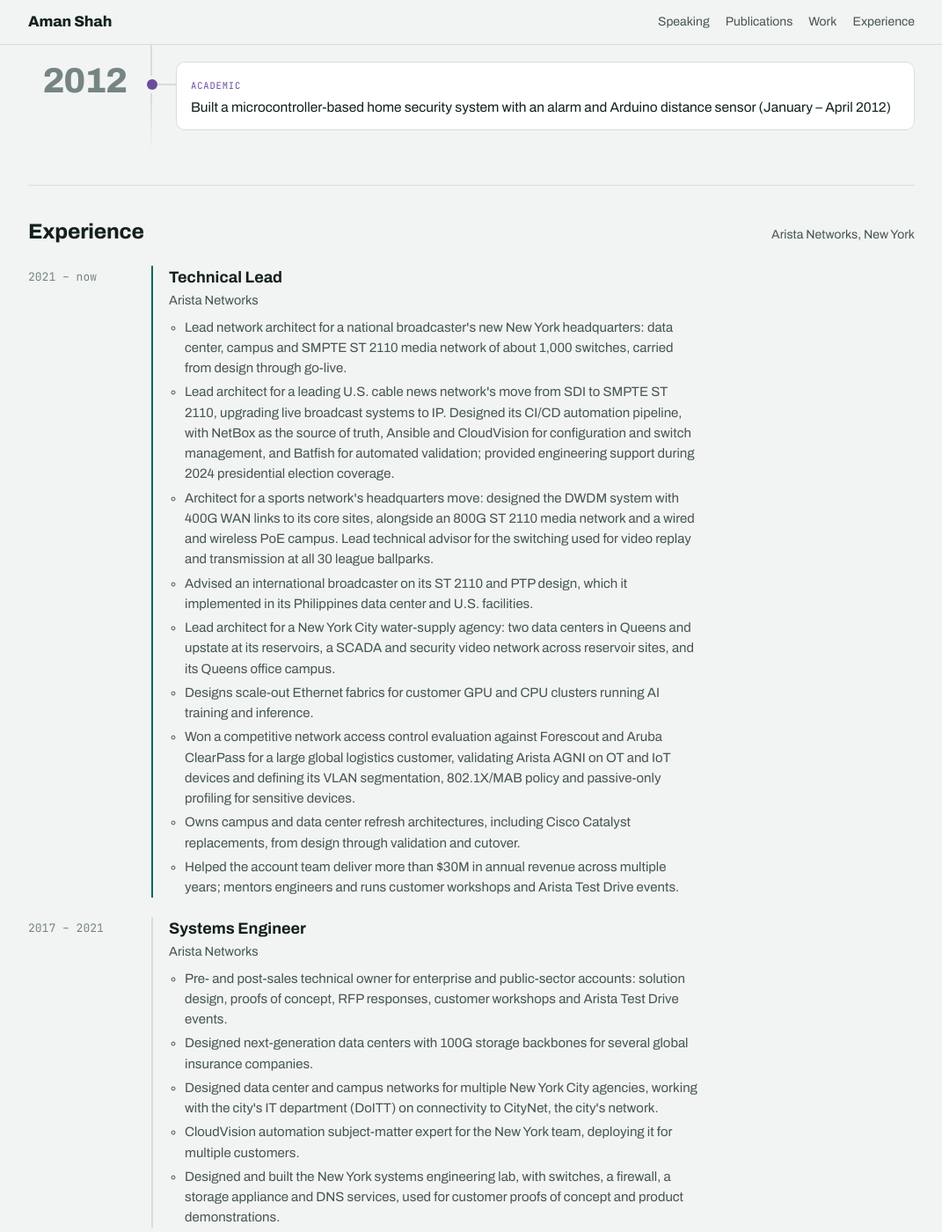
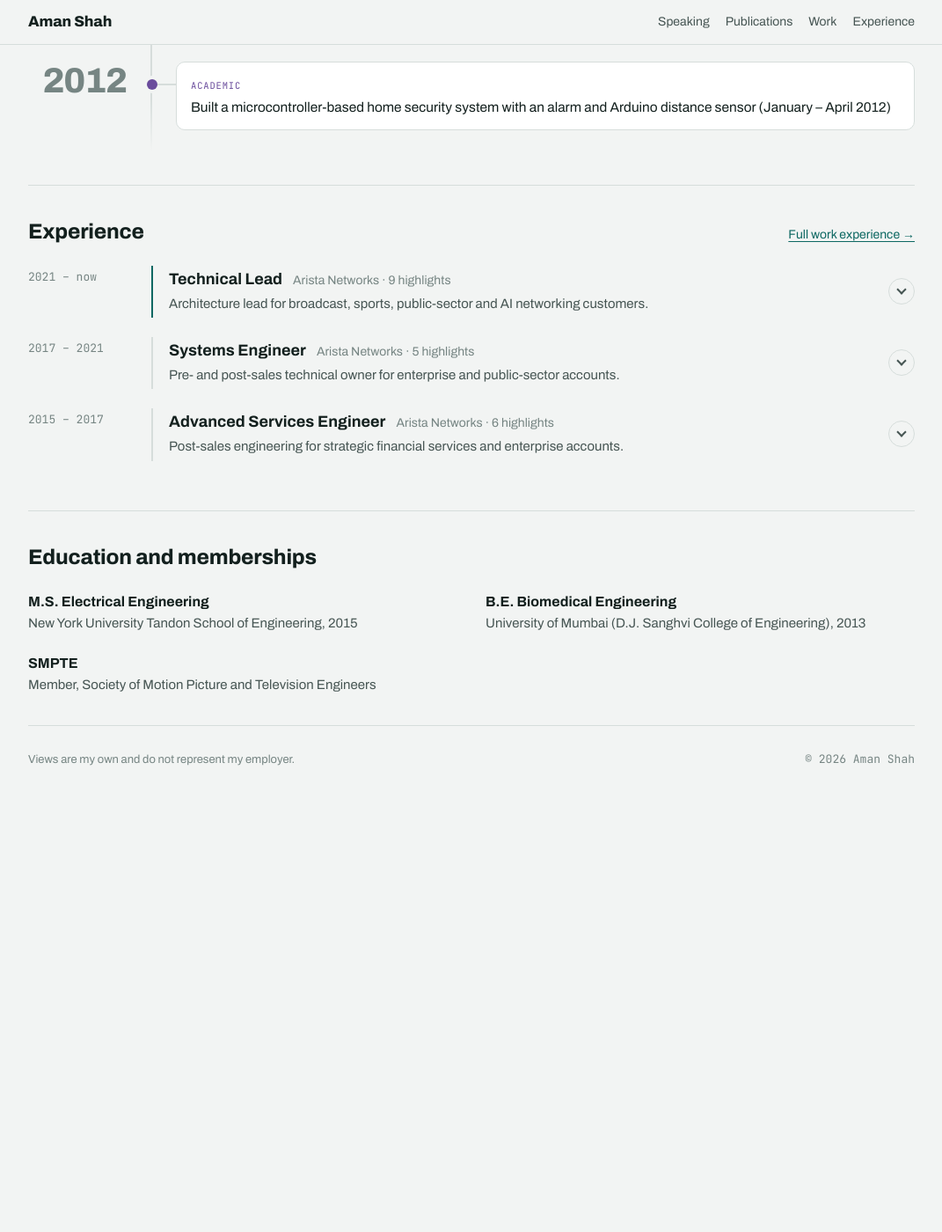
Before and after one commit to Amanshah91/amanshah91.github.io, a Jekyll site: the page built from index.html, in a window 1280 px wide and 1400 px high, scrolled down 4282 px. Shown: the whole window at 88% size, without its empty margins (104-1175 px from the left). Built offline with Jekyll 4.4.1, drawn with Linux system fonts in a browser that asks for light colours; after the commit the page ends 5203 px from its top, so only the background shows below that; some of the changed text lies outside the part shown.

Commit message:
Collapse experience on home page; add full Experience page
Co-Authored-By: Claude Opus 5.5 <noreply@anthropic.com>
Claude-Session: https://claude.ai/code/session_016ECpXB9SB4zXKomSvGvhZo

```diff
--- /dev/null
+++ b/_includes/experience.html
@@ -0,0 +1,23 @@
+<ol class="tl{% if include.collapsed %} tl-collapsed{% endif %}">
+  {% for r in site.data.experience %}
+  <li>
+    <span class="when">{{ r.dates }}</span>
+    <div class="body">
+      {% if include.collapsed %}
+      <details class="role">
+        <summary>
+          <span class="role-head"><h3>{{ r.title }}</h3><span class="org">{{ r.org }} · {{ r.points.size }} highlights</span></span>
+          <span class="role-sum">{{ r.summary }}</span>
+          <span class="role-toggle" aria-hidden="true"></span>
+        </summary>
+        <ul>{% for p in r.points %}<li>{{ p }}</li>{% endfor %}</ul>
+      </details>
+      {% else %}
+      <h3>{{ r.title }}</h3>
+      <p class="org">{{ r.org }}</p>
+      <ul>{% for p in r.points %}<li>{{ p }}</li>{% endfor %}</ul>
+      {% endif %}
+    </div>
+  </li>
+  {% endfor %}
+</ol>
--- a/_layouts/default.html
+++ b/_layouts/default.html
@@ -19,7 +19,7 @@
       <a href="{{ '/#speaking' | relative_url }}">Speaking</a>
       <a href="{{ '/#publications' | relative_url }}">Publications</a>
       <a href="{{ '/#work' | relative_url }}">Work</a>
-      <a href="{{ '/#experience' | relative_url }}">Experience</a>
+      <a href="{{ '/experience/' | relative_url }}">Experience</a>
     </nav>
   </div>
 </header>
--- a/assets/site.css
+++ b/assets/site.css
@@ -165,3 +165,22 @@ footer{padding-block:28px 48px;border-top:1px solid var(--line);color:var(--ink-
   .ms-item::after{display:none}
 }
 @media (prefers-reduced-motion: reduce){.ms-item::before{animation:none!important}}
+
+
+/* Experience: collapsible roles on the home page */
+.role summary{list-style:none;cursor:pointer;display:grid;grid-template-columns:minmax(0,1fr) auto;gap:2px 16px;align-items:start;padding:2px 0 4px;border-radius:6px}
+.role summary::-webkit-details-marker{display:none}
+.role summary:focus-visible{outline:2px solid var(--accent);outline-offset:4px}
+.role-head{display:flex;flex-wrap:wrap;align-items:baseline;gap:2px 12px}
+.role-head .org{margin:0;font-size:14px;color:var(--ink-3)}
+.role-sum{grid-column:1;color:var(--ink-2);font-size:15px}
+.role-toggle{grid-column:2;grid-row:1 / span 2;align-self:center;width:30px;height:30px;border-radius:50%;border:1px solid var(--line);display:grid;place-items:center;transition:transform .2s,border-color .2s,background .2s}
+.role-toggle::before{content:"";width:8px;height:8px;border-right:2px solid var(--ink-2);border-bottom:2px solid var(--ink-2);transform:translateY(-2px) rotate(45deg)}
+.role summary:hover .role-toggle{border-color:var(--accent)}
+.role[open] .role-toggle{transform:rotate(180deg);background:var(--accent-soft);border-color:var(--accent)}
+.role[open] summary{margin-bottom:10px}
+.role summary:hover h3{color:var(--accent)}
+.page-first{border-top:0;padding-top:28px}
+.back{font-size:14px;margin-bottom:18px}
+.back a{color:var(--ink-2);text-decoration:none}
+.back a:hover{color:var(--accent)}
--- a/index.html
+++ b/index.html
@@ -171,56 +171,8 @@ layout: default
   </section>
 
   <section class="block" id="experience">
-    <div class="shead"><h2>Experience</h2><p>Arista Networks, New York</p></div>
-    <ol class="tl">
-      <li>
-        <span class="when">2021 – now</span>
-        <div class="body">
-          <h3>Technical Lead</h3>
-          <p class="org">Arista Networks</p>
-          <ul>
-            <li>Lead network architect for a national broadcaster's new New York headquarters: data center, campus and SMPTE ST 2110 media network of about 1,000 switches, carried from design through go-live.</li>
-            <li>Lead architect for a leading U.S. cable news network's move from SDI to SMPTE ST 2110, upgrading live broadcast systems to IP. Designed its CI/CD automation pipeline, with NetBox as the source of truth, Ansible and CloudVision for configuration and switch management, and Batfish for automated validation; provided engineering support during 2024 presidential election coverage.</li>
-            <li>Architect for a sports network's headquarters move: designed the DWDM system with 400G WAN links to its core sites, alongside an 800G ST 2110 media network and a wired and wireless PoE campus. Lead technical advisor for the switching used for video replay and transmission at all 30 league ballparks.</li>
-            <li>Advised an international broadcaster on its ST 2110 and PTP design, which it implemented in its Philippines data center and U.S. facilities.</li>
-            <li>Lead architect for a New York City water-supply agency: two data centers in Queens and upstate at its reservoirs, a SCADA and security video network across reservoir sites, and its Queens office campus.</li>
-            <li>Designs scale-out Ethernet fabrics for customer GPU and CPU clusters running AI training and inference.</li>
-            <li>Won a competitive network access control evaluation against Forescout and Aruba ClearPass for a large global logistics customer, validating Arista AGNI on OT and IoT devices and defining its VLAN segmentation, 802.1X/MAB policy and passive-only profiling for sensitive devices.</li>
-            <li>Owns campus and data center refresh architectures, including Cisco Catalyst replacements, from design through validation and cutover.</li>
-            <li>Helped the account team deliver more than $30M in annual revenue across multiple years; mentors engineers and runs customer workshops and Arista Test Drive events.</li>
-          </ul>
-        </div>
-      </li>
-      <li>
-        <span class="when">2017 – 2021</span>
-        <div class="body">
-          <h3>Systems Engineer</h3>
-          <p class="org">Arista Networks</p>
-          <ul>
-            <li>Pre- and post-sales technical owner for enterprise and public-sector accounts: solution design, proofs of concept, RFP responses, customer workshops and Arista Test Drive events.</li>
-            <li>Designed next-generation data centers with 100G storage backbones for several global insurance companies.</li>
-            <li>Designed data center and campus networks for multiple New York City agencies, working with the city's IT department (DoITT) on connectivity to CityNet, the city's network.</li>
-            <li>CloudVision automation subject-matter expert for the New York team, deploying it for multiple customers.</li>
-            <li>Designed and built the New York systems engineering lab, with switches, a firewall, a storage appliance and DNS services, used for customer proofs of concept and product demonstrations.</li>
-          </ul>
-        </div>
-      </li>
-      <li>
-        <span class="when">2015 – 2017</span>
-        <div class="body">
-          <h3>Advanced Services Engineer</h3>
-          <p class="org">Arista Networks</p>
-          <ul>
-            <li>Dedicated post-sales engineer for strategic financial services and enterprise accounts, including low-latency trading environments.</li>
-            <li>Helped customers design and configure their data center networks, including integration with other vendors' equipment, and validated each deployment by testing traffic flows and endpoint connectivity.</li>
-            <li>Owned technical escalations and root-cause analysis, planned software upgrades, and reviewed customer architectures for performance and resilience.</li>
-            <li>Worked with Arista's system test team at its Santa Clara headquarters to build and validate VXLAN routing and bridging test beds for an EOS software release, on low-latency and deep-buffer switch platforms.</li>
-            <li>Deployed Arista's CloudVision management platform for a large financial information company's proof of concept in the United Kingdom.</li>
-            <li>Built virtual EOS (vEOS) automation test beds that the team adopted for its own testing.</li>
-          </ul>
-        </div>
-      </li>
-    </ol>
+    <div class="shead"><h2>Experience</h2><p><a href="{{ '/experience/' | relative_url }}">Full work experience &rarr;</a></p></div>
+    {% include experience.html collapsed="yes" %}
   </section>
 
   <section class="block">
```
Also changed, not shown: _data/experience.yml (added, +37 -0 lines), experience.html (added, +13 -0 lines).
